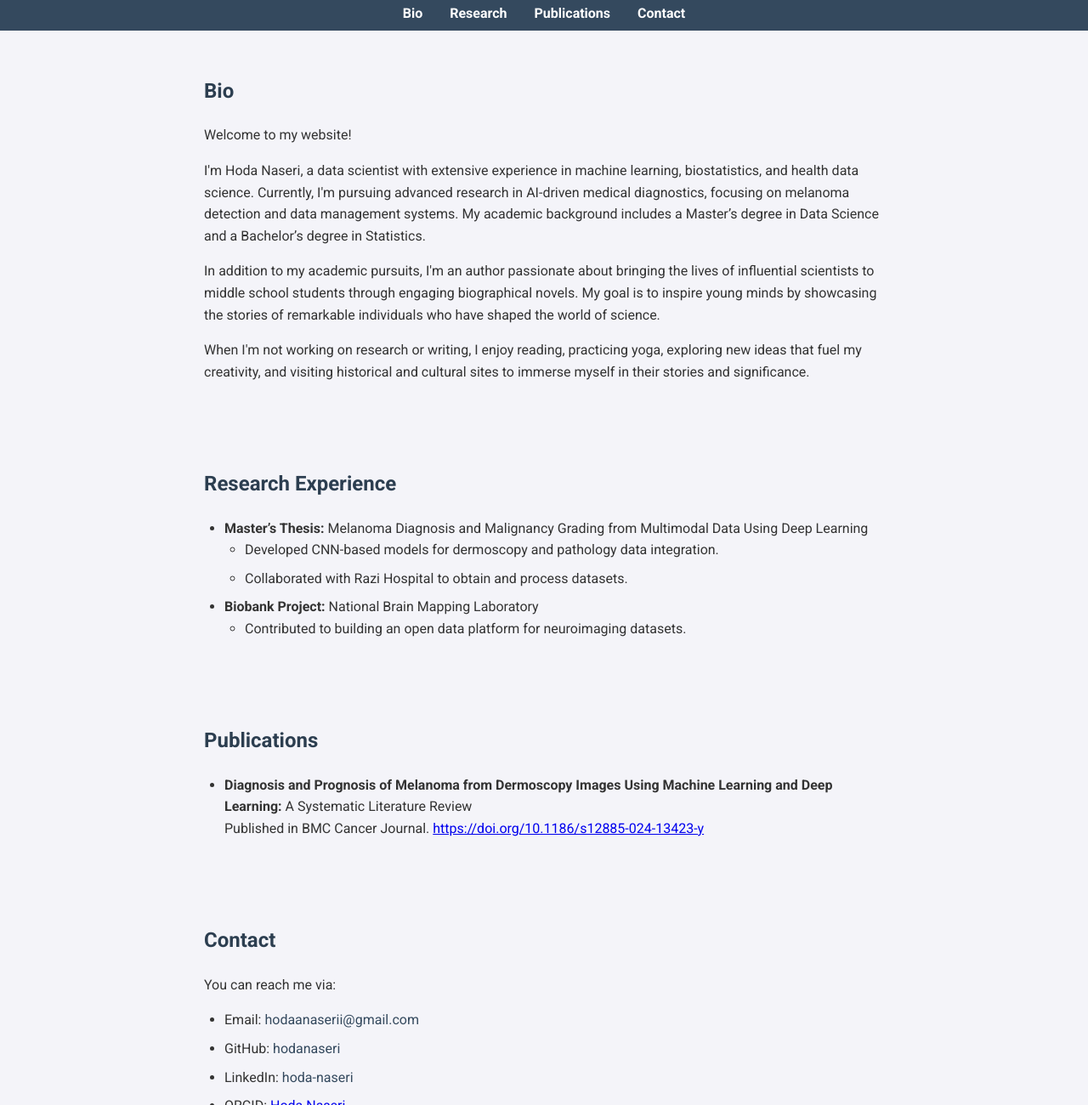
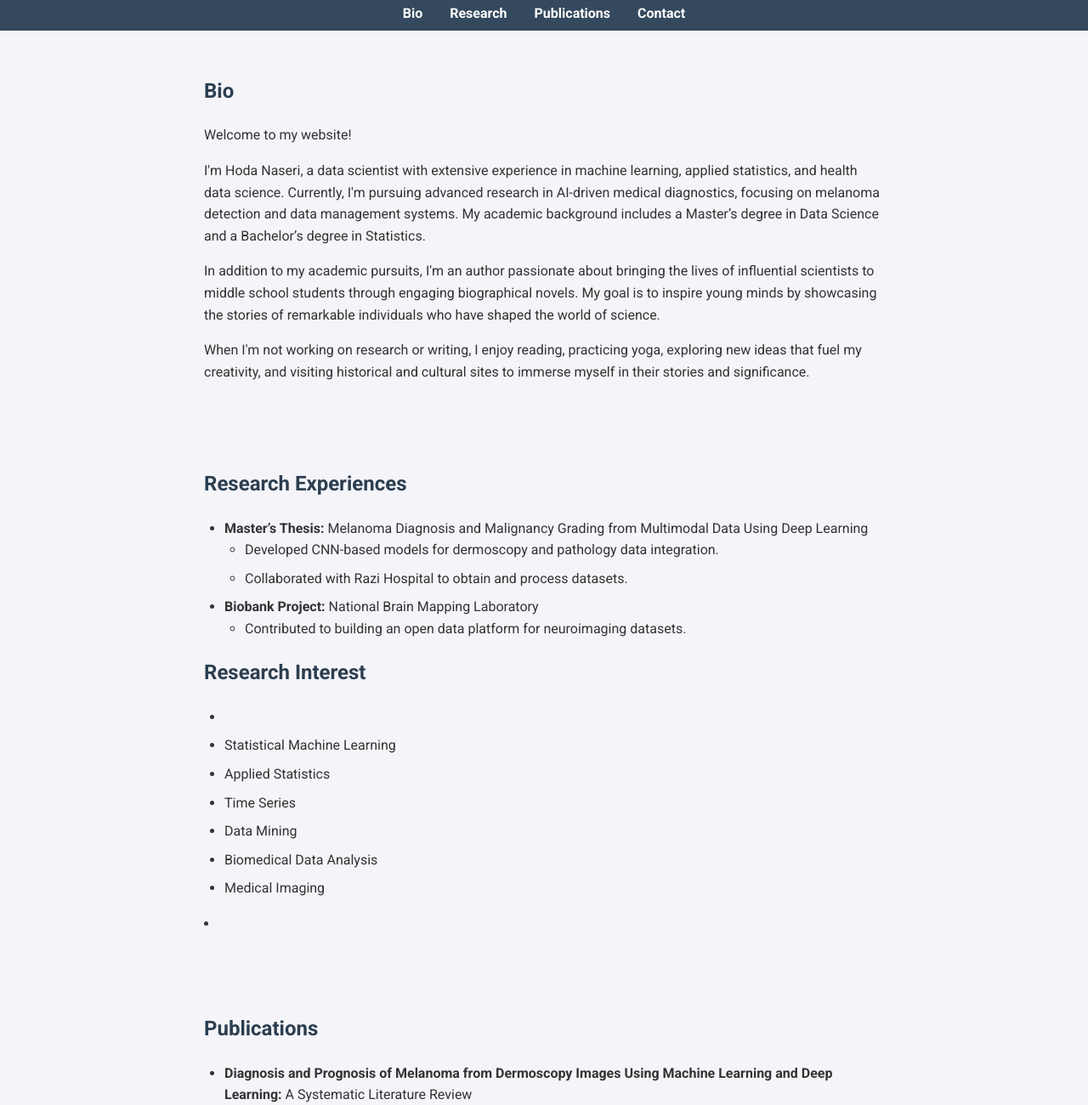
Before and after one commit to hodanaseri/hodanaseri.github.io, a plain HTML site: page index.html in a window 1280 px wide. Shown: the part 205-1505 px from the top of the page at 85% size. Drawn offline with Linux system fonts and the light colour scheme.

Commit message:
Update index.html

```diff
--- a/index.html
+++ b/index.html
@@ -92,13 +92,13 @@
     <section id="bio">
         <h2>Bio</h2>
         <p>Welcome to my website!</p>
-        <p>I'm Hoda Naseri, a data scientist with extensive experience in machine learning, biostatistics, and health data science. Currently, I'm pursuing advanced research in AI-driven medical diagnostics, focusing on melanoma detection and data management systems. My academic background includes a Master’s degree in Data Science and a Bachelor’s degree in Statistics.</p>
+        <p>I'm Hoda Naseri, a data scientist with extensive experience in machine learning, applied statistics, and health data science. Currently, I'm pursuing advanced research in AI-driven medical diagnostics, focusing on melanoma detection and data management systems. My academic background includes a Master’s degree in Data Science and a Bachelor’s degree in Statistics.</p>
         <p>In addition to my academic pursuits, I'm an author passionate about bringing the lives of influential scientists to middle school students through engaging biographical novels. My goal is to inspire young minds by showcasing the stories of remarkable individuals who have shaped the world of science.</p>
         <p>When I'm not working on research or writing, I enjoy reading, practicing yoga, exploring new ideas that fuel my creativity, and visiting historical and cultural sites to immerse myself in their stories and significance.</p>
     </section>
 
     <section id="research">
-        <h2>Research Experience</h2>
+        <h2>Research Experiences</h2>
         <ul>
             <li>
                 <strong>Master’s Thesis:</strong> Melanoma Diagnosis and Malignancy Grading from Multimodal Data Using Deep Learning
@@ -111,6 +111,16 @@
                 <strong>Biobank Project:</strong> National Brain Mapping Laboratory
                 <ul>
                     <li>Contributed to building an open data platform for neuroimaging datasets.</li>
+                </ul>
+            </li>
+        </ul>
+        <h2>Research Interest</h2>
+        <ul>
+            <li>
+                    <li>Statistical Machine Learning</li> <li>Applied Statistics</li> <li>Time Series</li> <li>Data Mining</li> <li>Biomedical Data Analysis</li> <li>Medical Imaging</li>
+                </ul>
+            </li>
+            <li>
                 </ul>
             </li>
         </ul>
```
